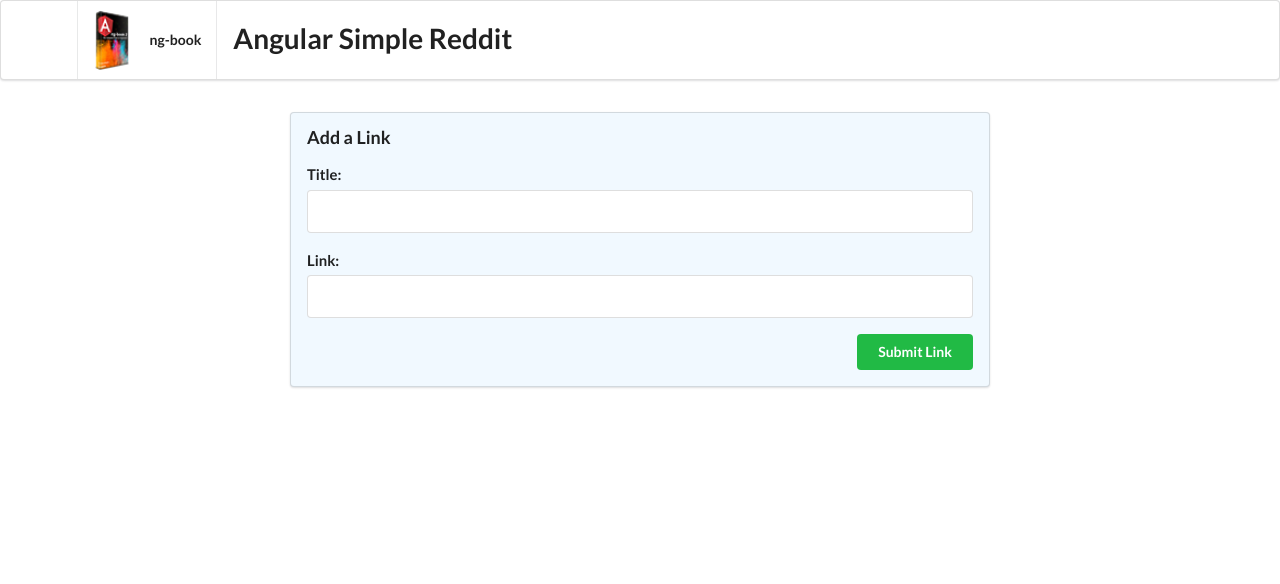
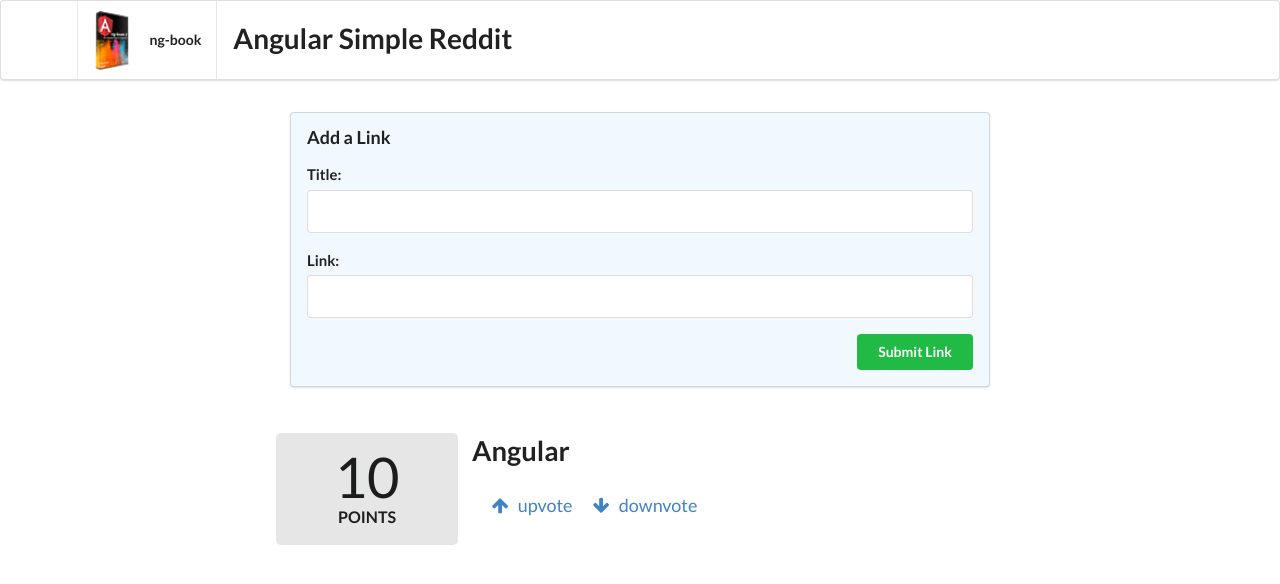
Before and after one commit to mahmudabir/angular-reddit, an Angular app: page / in a window 1280 px wide. Shown: the top 584 px of the page. Built offline with nearby package versions, Linux system fonts and the light colour scheme.

Commit message:
vote btn feature added with ui

```diff
--- a/src/app/app.component.html
+++ b/src/app/app.component.html
@@ -15,8 +15,12 @@
   </div>
 
   <button (click)="addArticle(newtitle, newlink)"
-    class="ui positive right floated button">
-Submit Link
+          class="ui positive right floated button">
+    Submit Link
   </button>
 
 </form>
+
+<div class="ui grid posts">
+  <app-article></app-article>
+</div>
--- a/src/app/article/article.component.html
+++ b/src/app/article/article.component.html
@@ -1 +1,29 @@
-<p>article works!</p>
+<div class="four wide column center aligned votes">
+  <div class="ui statistic">
+    <div class="value">
+      {{ votes }}
+    </div>
+    <div class="label">
+      Points
+    </div>
+  </div>
+</div>
+<div class="twelve wide column">
+  <a class="ui large header" href="{{ link }}" target="_blank">
+    {{ title }}
+  </a>
+  <ul class="ui big horizontal list voters">
+    <li class="item">
+      <a href (click)="voteUp()">
+        <i class="arrow up icon"></i>
+        upvote
+      </a>
+    </li>
+    <li class="item">
+      <a href (click)="voteDown()">
+        <i class="arrow down icon"></i>
+        downvote
+      </a>
+    </li>
+  </ul>
+</div>
--- a/src/app/article/article.component.ts
+++ b/src/app/article/article.component.ts
@@ -1,4 +1,4 @@
-import { Component, OnInit } from '@angular/core';
+import {Component, HostBinding, OnInit} from '@angular/core';
 
 @Component({
   selector: 'app-article',
@@ -6,8 +6,27 @@
   styleUrls: ['./article.component.css']
 })
 export class ArticleComponent implements OnInit {
+  @HostBinding('attr.class') cssClass = 'row';
+  votes: number;
+  title: string;
+  link: string;
 
-  constructor() { }
+  constructor() {
+    this.title = 'Angular';
+    this.link = 'http://angular.io';
+    this.votes = 10;
+
+  }
+
+  voteUp():boolean {
+    this.votes += 1;
+    return false;
+  }
+
+  voteDown() : boolean{
+    this.votes -= 1;
+    return false;
+  }
 
   ngOnInit(): void {
   }
```
